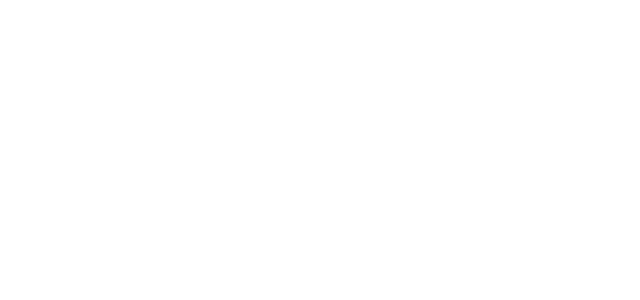
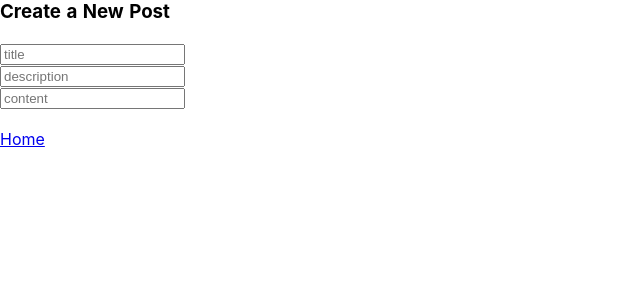
Before and after one commit to rachel-joy/Nuxt-Blog, a Nuxt app: page /blog in a window 1280 px wide. Before the commit this address had no page. Shown: the top 300 px of the page, without its empty margins (0-640 px from the left). Built offline with nearby package versions, Linux system fonts and the light colour scheme.

Commit message:
Created blog index page for /blog path
This is eventually where most recent blog posts will be displayed in a
list with links to individual posts. For now, I'm setting up basic input
boxes for a new post. I want to try and get postgraphile working.

```diff
--- /dev/null
+++ b/pages/blog/index.vue
@@ -0,0 +1,29 @@
+<template lang="html">
+  <div>
+    <h3>Create a New Post</h3>
+    <br>
+    <input v-model="title" type="text" name="title" value="" placeholder="title">
+    <br>
+    <input v-model="description" type="text" name="description" value="" placeholder="description">
+    <br>
+    <input v-model="content" type="text" name="content" value="" placeholder="content">
+    <br>
+    <br>
+    <nuxt-link :to="'/'">Home</nuxt-link>
+  </div>
+</template>
+
+<script>
+export default {
+  data() {
+    return {
+      title: '',
+      description: '',
+      content: '',
+    }
+  }
+}
+</script>
+
+<style lang="css">
+</style>
```
